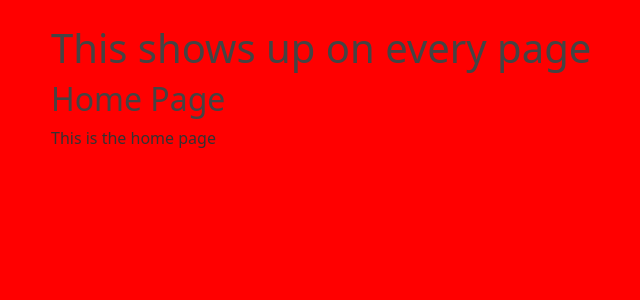
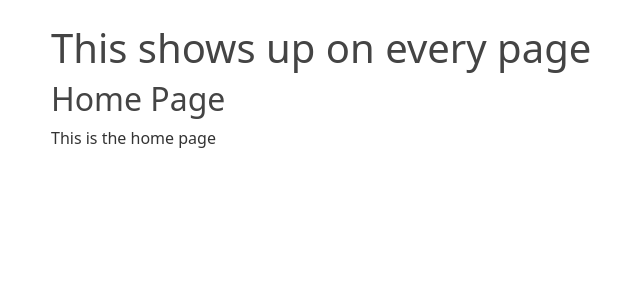
Before and after one commit to ecoe52/flask_demo, a Flask app: page / in a window 1280 px wide. Shown: the part 56-356 px from the top of the page, without its empty margins (31-671 px from the left). Run offline with Flask 3, Linux system fonts and the light colour scheme.

Commit message:
please work

```diff
--- a/static/main.css
+++ b/static/main.css
@@ -1,5 +1,5 @@
 body {
-  background:red;
+  background:white;
   color: #333333;
   margin-top: 5rem;
 }
```
